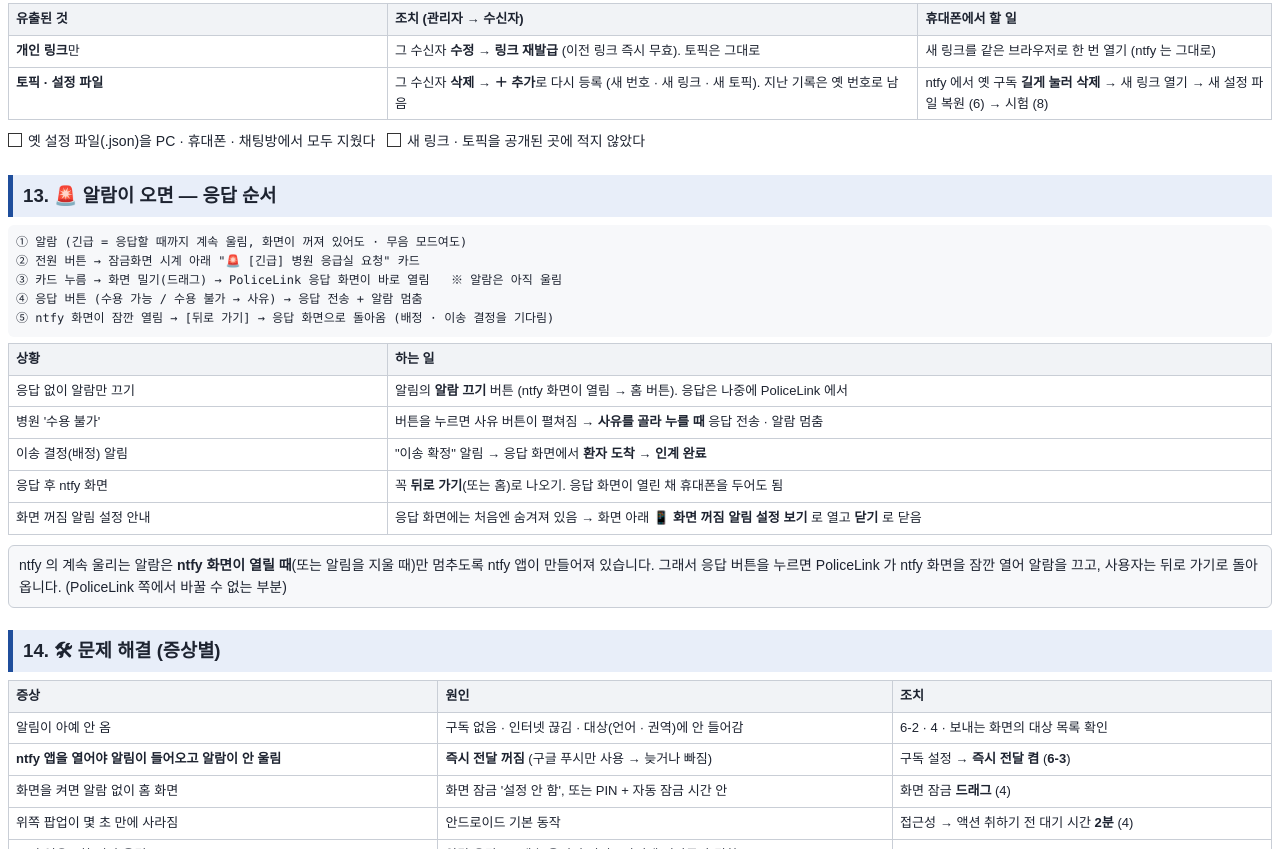
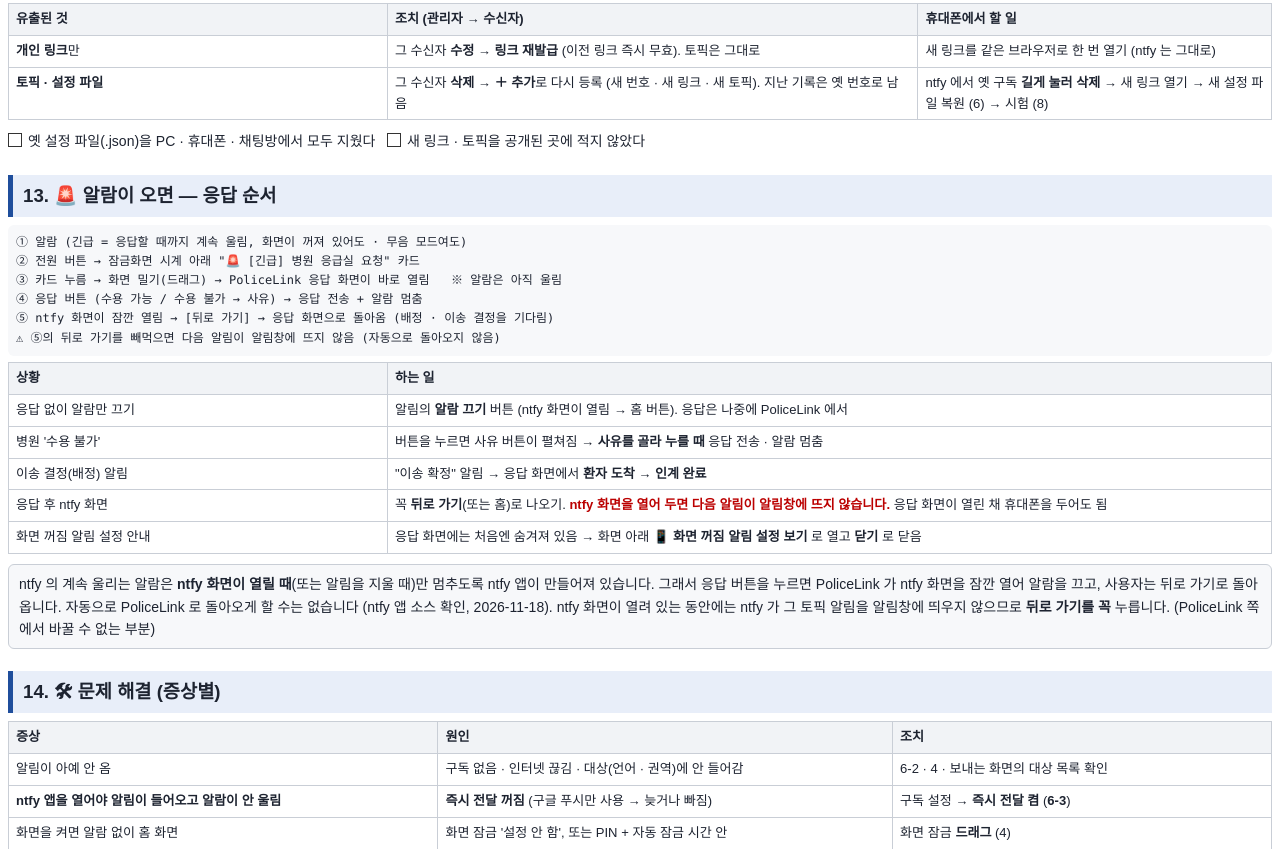
Before and after one commit to bandit1397/PoliceLink-Integrated-Emergency-Support-Platform-for-Police, a plain HTML site: page docs/phone-setup/pdf-source.html in a window 1280 px wide. Shown: the part 5679-6528 px from the top of the page. Drawn offline with Linux system fonts and the light colour scheme.

Commit message:
응답 화면 · 설정 PDF: ntfy 화면이 열리면 반드시 뒤로 가기 안내
ntfy 화면을 열어 두면 그 토픽 알림이 알림창에 안 뜸 (ntfy DetailActivity). 자동 복귀는 ntfy 구조상 불가.
응답 버튼 아래 경고 줄(안드로이드) · 설정 안내 · 안내문 · PDF 3곳.

Co-Authored-By: Claude Opus 5.5 <noreply@anthropic.com>

```diff
--- a/docs/phone-setup/pdf-source.html
+++ b/docs/phone-setup/pdf-source.html
@@ -230,7 +230,7 @@
   <li><b>몇 초 안에</b> 알람이 울리고 <b>누를 때까지 계속</b> 울리면 성공 (사이렌을 설정했다면 사이렌)</li>
   <li>전원 버튼으로 화면을 켬 → <b>잠금화면 시계 아래에 알람 카드</b>가 보이는지 (안 보이고 홈 화면이 나오면 4번 '화면 잠금 방식')</li>
   <li>잠금을 풀고 <b>알림 본문</b>을 누름 → 관리자 화면이 아니라 <b>내 응답 화면</b>이 바로 열리는지 (알람은 아직 울림)</li>
-  <li>응답 버튼(예: <b>통역 가능 / 수용 불가 → 사유</b>)을 누름 → 알람이 <b>멈추고</b> ntfy 화면이 잠깐 열림 → <b>뒤로 가기</b>로 응답 화면에 돌아옴 → 보낸 쪽 상황판에 응답이 보이는지 → 상황판에서 <b>요청 취소</b></li>
+  <li>응답 버튼(예: <b>통역 가능 / 수용 불가 → 사유</b>)을 누름 → 알람이 <b>멈추고</b> ntfy 화면이 잠깐 열림 → <b>뒤로 가기</b>로 응답 화면에 돌아옴 (꼭!) → 보낸 쪽 상황판에 응답이 보이는지 → 상황판에서 <b>요청 취소</b></li>
 </ol>
 <table>
   <tr><th style="width:36%">시험 결과</th><th>원인 · 조치</th></tr>
@@ -295,17 +295,19 @@
 ② 전원 버튼 → 잠금화면 시계 아래 "🚨 [긴급] 병원 응급실 요청" 카드
 ③ 카드 누름 → 화면 밀기(드래그) → PoliceLink 응답 화면이 바로 열림   ※ 알람은 아직 울림
 ④ 응답 버튼 (수용 가능 / 수용 불가 → 사유) → 응답 전송 + 알람 멈춤
-⑤ ntfy 화면이 잠깐 열림 → [뒤로 가기] → 응답 화면으로 돌아옴 (배정 · 이송 결정을 기다림)</div>
+⑤ ntfy 화면이 잠깐 열림 → [뒤로 가기] → 응답 화면으로 돌아옴 (배정 · 이송 결정을 기다림)
+⚠ ⑤의 뒤로 가기를 빼먹으면 다음 알림이 알림창에 뜨지 않음 (자동으로 돌아오지 않음)</div>
 <table>
   <tr><th style="width:30%">상황</th><th>하는 일</th></tr>
   <tr><td>응답 없이 알람만 끄기</td><td>알림의 <b>알람 끄기</b> 버튼 (ntfy 화면이 열림 → 홈 버튼). 응답은 나중에 PoliceLink 에서</td></tr>
   <tr><td>병원 '수용 불가'</td><td>버튼을 누르면 사유 버튼이 펼쳐짐 → <b>사유를 골라 누를 때</b> 응답 전송 · 알람 멈춤</td></tr>
   <tr><td>이송 결정(배정) 알림</td><td>"이송 확정" 알림 → 응답 화면에서 <b>환자 도착 → 인계 완료</b></td></tr>
-  <tr><td>응답 후 ntfy 화면</td><td>꼭 <b>뒤로 가기</b>(또는 홈)로 나오기. 응답 화면이 열린 채 휴대폰을 두어도 됨</td></tr>
+  <tr><td>응답 후 ntfy 화면</td><td>꼭 <b>뒤로 가기</b>(또는 홈)로 나오기. <b style="color:#b00">ntfy 화면을 열어 두면 다음 알림이 알림창에 뜨지 않습니다.</b> 응답 화면이 열린 채 휴대폰을 두어도 됨</td></tr>
   <tr><td>화면 꺼짐 알림 설정 안내</td><td>응답 화면에는 처음엔 숨겨져 있음 → 화면 아래 <b>📱 화면 꺼짐 알림 설정 보기</b> 로 열고 <b>닫기</b> 로 닫음</td></tr>
 </table>
 <div class="note">ntfy 의 계속 울리는 알람은 <b>ntfy 화면이 열릴 때</b>(또는 알림을 지울 때)만 멈추도록 ntfy 앱이 만들어져 있습니다.
-  그래서 응답 버튼을 누르면 PoliceLink 가 ntfy 화면을 잠깐 열어 알람을 끄고, 사용자는 뒤로 가기로 돌아옵니다. (PoliceLink 쪽에서 바꿀 수 없는 부분)</div>
+  그래서 응답 버튼을 누르면 PoliceLink 가 ntfy 화면을 잠깐 열어 알람을 끄고, 사용자는 뒤로 가기로 돌아옵니다. 자동으로 PoliceLink 로 돌아오게 할 수는 없습니다 (ntfy 앱 소스 확인, 2026-11-18).
+  ntfy 화면이 열려 있는 동안에는 ntfy 가 그 토픽 알림을 알림창에 띄우지 않으므로 <b>뒤로 가기를 꼭</b> 누릅니다. (PoliceLink 쪽에서 바꿀 수 없는 부분)</div>
 
 <h2>14. 🛠 문제 해결 (증상별)</h2>
 <table>
```
Also changed, not shown: Index.html (+5 -1 lines), 1 other file.
